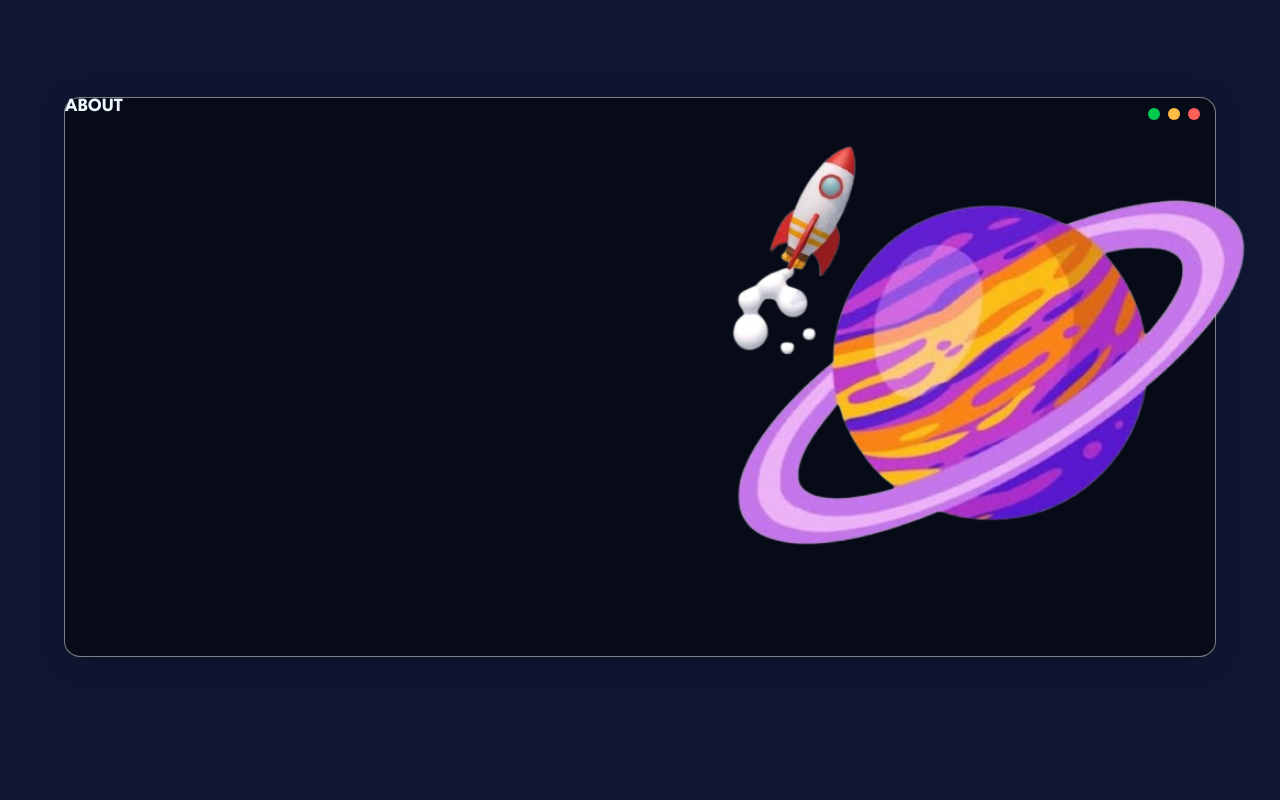
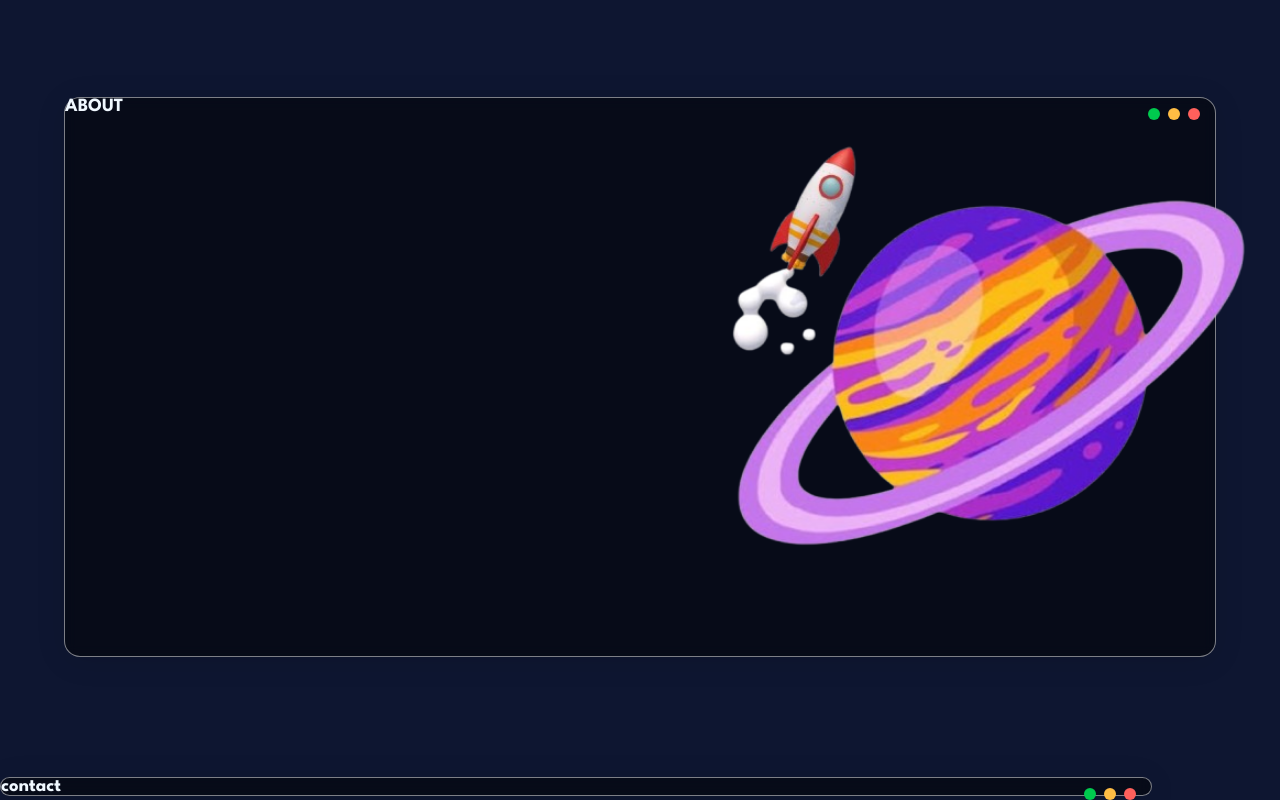
Before and after one commit to Aryanx8055/Curiosity-2, a plain HTML site: page index.html in a window 1280 px wide. Shown: the part 1623-2423 px from the top of the page. Before the commit the page ends 2400 px from the top, so only its background shows below. Drawn offline with Linux system fonts and the light colour scheme; a web font is replaced by a local one.

Commit message:
Update index.html

```diff
--- a/index.html
+++ b/index.html
@@ -68,5 +68,12 @@
 
     <section id="blogs"></section>
     <section id="Videos"></section>
-    <section id="contact"></section>
+    <section id="contact">
+      <div id="glass-pane">
+        <div class="mac-dots">
+          <span class="dot green"></span>
+          <span class="dot yellow"></span>
+          <span class="dot red"></span>
+        </div><section><h1>contact</h1></section>
+    </section>
   </header>
```
